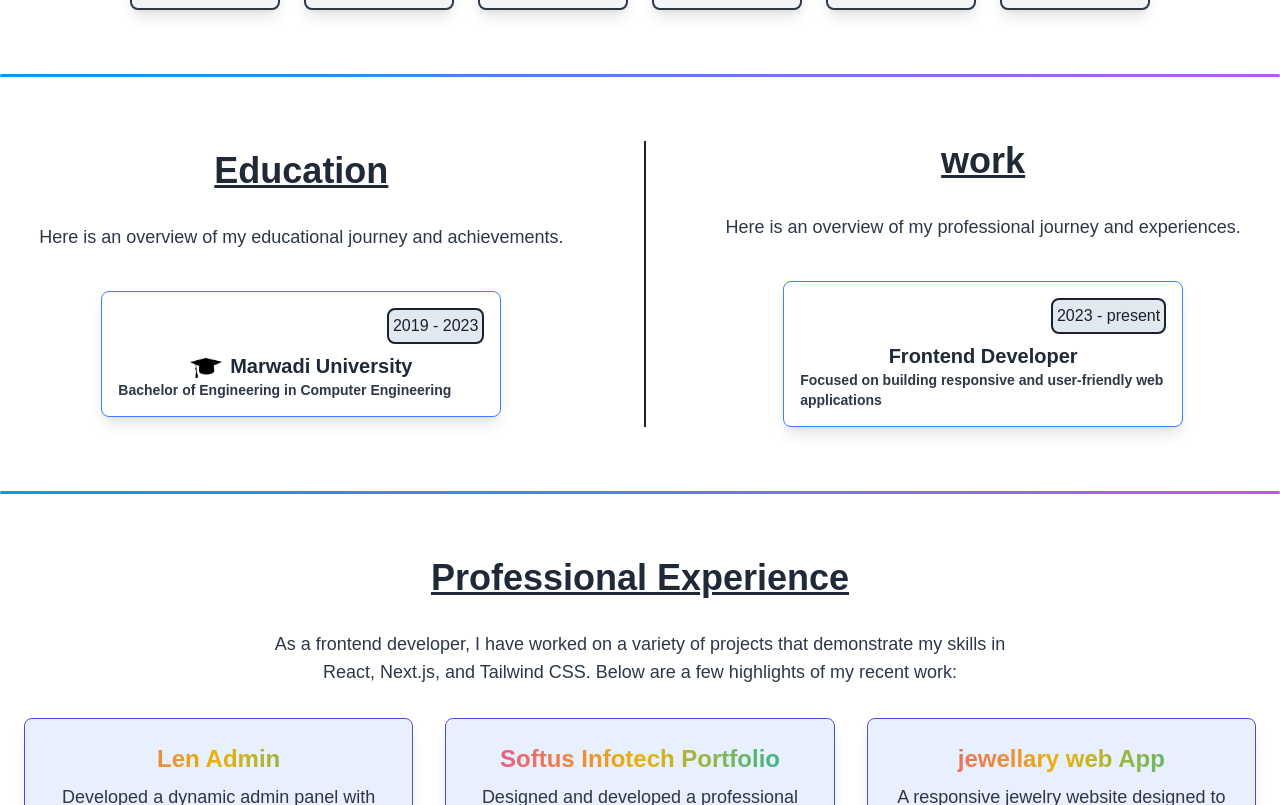
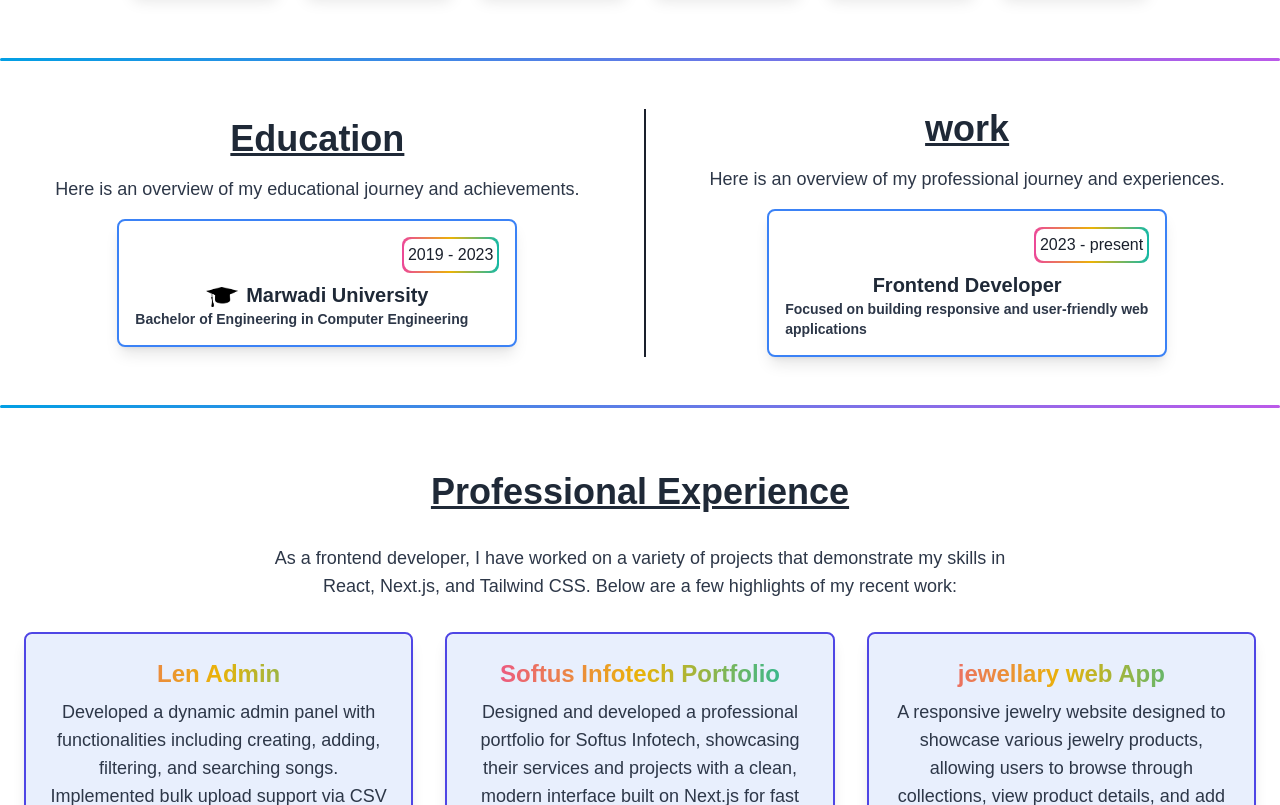
Before and after one commit to Milansojitra9018/portfolio, a Next.js app: page / in a window 1280 px wide. Shown: the part 1155-1960 px from the top of the page. Built offline with nearby package versions, Linux system fonts and the light colour scheme.

Commit message:
added border in dark mode in card

```diff
--- a/src/app/components/dashboard.js
+++ b/src/app/components/dashboard.js
@@ -119,7 +119,7 @@ const Dashboard = () => {
     <>
       <section
         id="home"
-        className="bg-[#F9FAFB] dark:bg-dark-primary font-sans pt-8"
+        className="bg-[#F9FAFB] dark:bg-dark-primary font-sans pt-4 "
       >
         <div className="min-h-screen flex flex-col justify-center items-center text-center px-12 md:px-4">
           <div className="flex justify-center items-center gap-10 max-sm:flex-col">
@@ -225,21 +225,26 @@ const Dashboard = () => {
 
       <section
         id="education"
-        className="w-full flex flex-col items-center justify-center py-16 bg-white dark:bg-dark-primary px-2"
+        className="w-full flex flex-col items-center justify-center max-md:py-8 py-12 bg-white dark:bg-dark-primary px-2"
       >
-       <div className="max-lg:flex-col flex justify-between gap-20">
+       <div className="max-lg:flex-col flex justify-between max-md:gap-10 gap-16">
        <div className='flex flex-col justify-center items-center'>
-       <h2 className="text-4xl max-sm:text-3xl font-bold text-center text-gray-800 dark:text-dark-textgray underline decoration-decoration dark:decoration-dark-decoration mb-8">
+       <h2 className="text-4xl max-sm:text-3xl font-bold text-center text-gray-800 dark:text-dark-textgray underline decoration-decoration dark:decoration-dark-decoration max-md:mb-2 mb-4">
           Education
         </h2>
-        <p className="text-lg text-center text-dark-secondary dark:text-dark-textgray mb-10">
+        <p className="text-lg text-center text-dark-secondary dark:text-dark-textgray mb-4 max-md:mb-2">
           Here is an overview of my educational journey and achievements.
         </p>
         <div className="w-full max-w-[400px] items-center justify-center">
-          <div className=" border border-secondary dark:border-dark-secondary bg-white dark:bg-dark-secondary text-dark-primary dark:text-white rounded-lg shadow-lg transition-transform transform hover:scale-105 p-4">
-            <div className="w-full flex justify-end">
-              <p className="font-medium border-2 border-dark-primary p-1 rounded-lg bg-slate-200 dark:border-dark-textgray dark:text-white dark:bg-inherit">2019 - 2023</p>
-            </div>
+          <div className=" border-2 border-secondary  bg-white dark:bg-dark-secondary text-dark-primary dark:text-white rounded-lg shadow-lg transition-transform transform hover:scale-105 p-4">
+          <div className="w-full flex justify-end">
+  <div className="p-[2px] bg-gradient-to-r from-pink-500 via-yellow-500 to-teal-500 rounded-lg">
+    <p className="font-medium  bg-white dark:bg-dark-secondary text-dark-primary dark:text-white p-1 rounded-lg">
+      2019 - 2023
+    </p>
+  </div>
+</div>
+
             <div className="flex justify-center items-center gap-2 ">
               <Image
                 src={"/images/degree.png"}
@@ -261,17 +266,21 @@ const Dashboard = () => {
        </div>
        <div className="max-lg:hidden border dark:border-dark-textgray border-dark-primary"/>
        <div className="flex flex-col justify-center items-center">
-       <h2 className="text-4xl max-sm:text-3xl font-bold text-center text-gray-800 dark:text-dark-textgray underline decoration-decoration dark:decoration-dark-decoration mb-8">
+       <h2 className="text-4xl max-sm:text-3xl font-bold text-center text-gray-800 dark:text-dark-textgray underline decoration-decoration dark:decoration-dark-decoration max-md:mb-2 mb-4">
           work
         </h2>
-        <p className="text-lg text-center text-dark-secondary dark:text-dark-textgray mb-10">
+        <p className="text-lg text-center text-dark-secondary dark:text-dark-textgray mb-4 max-md:mb-2">
         Here is an overview of my professional journey and experiences.
         </p>
         <div className="w-full max-w-[400px] items-center justify-center">
-          <div className=" border border-secondary dark:border-dark-secondary bg-white dark:bg-dark-secondary text-dark-primary dark:text-white rounded-lg shadow-lg transition-transform transform hover:scale-105 p-4">
-            <div className="w-full flex justify-end">
-              <p className="font-medium border-2 border-dark-primary p-1 rounded-lg bg-slate-200 dark:border-dark-textgray dark:text-white dark:bg-inherit">2023 - present</p>
-            </div>
+          <div className=" border-2 border-secondary bg-white dark:bg-dark-secondary text-dark-primary dark:text-white rounded-lg shadow-lg transition-transform transform hover:scale-105 p-4">
+          <div className="w-full flex justify-end">
+  <div className="p-[2px] bg-gradient-to-r from-pink-500 via-yellow-500 to-teal-500 rounded-lg">
+    <p className="font-medium bg-white dark:bg-dark-secondary  text-dark-primary dark:text-white p-1 rounded-lg">
+      2023 - present
+    </p>
+  </div>
+</div>
             <div className="flex justify-center items-center ">
               <h3 className="text-xl font-semibold text-gray-800 dark:text-dark-textgray pt-2">
                 Frontend Developer
@@ -304,7 +313,7 @@ const Dashboard = () => {
           {projectData.map((project, index) => (
             <motion.div
               key={index}
-              className="relative border border-primary dark:border-dark-secondary bg-white dark:bg-dark-secondary p-6 rounded-lg shadow-lg transition-all duration-500 hover:scale-105 transform hover:shadow-xl  text-white"
+              className="relative border-2 border-primary  bg-white dark:bg-dark-secondary p-6 rounded-lg shadow-lg transition-all duration-500 hover:scale-105 transform hover:shadow-xl  text-white"
               whileHover={{ scale: 1.05 }}
             >
               <div className="absolute top-0 left-0 right-0 bottom-0 bg-secondaryhover/50 opacity-20 rounded-lg"></div>
@@ -339,7 +348,7 @@ const Dashboard = () => {
           {servicesData.map((service, index) => (
             <motion.div
               key={index}
-              className="border border-secondary dark:border-dark-secondary bg-white dark:bg-dark-secondary p-6 rounded-lg shadow-lg transition-transform transform hover:scale-105"
+              className="border-2 border-secondary  bg-white dark:bg-dark-secondary p-6 rounded-lg shadow-lg transition-transform transform hover:scale-105"
               initial={{ opacity: 0, y: 20 }}
               animate={{ opacity: 1, y: 0 }}
               transition={{ duration: 0.5, delay: index * 0.1 }}
--- a/src/app/components/footer.js
+++ b/src/app/components/footer.js
@@ -18,7 +18,7 @@ const Footer = () => {
         <div className="flex items-center gap-2">
   <a href="tel:+919484489018" className="flex items-center">
     <Image src="/images/phone.png" unoptimized alt="Phone" width={24} height={24} />
-    <span className="font-medium">+91 9484489018</span>
+    <span className="font-medium pl-2">+91 9484489018</span>
   </a>
 </div>
 <div className="flex items-center gap-2">
@@ -29,7 +29,7 @@ const Footer = () => {
               className="font-medium underline flex"
             >
     <Image src="/images/map.png" unoptimized alt="Phone" width={24} height={24}/>
-    Surat, Gujarat, India
+  <span className='pl-2'>Surat, Gujarat, India</span>
     </a>
 </div>
 <div className='flex gap-4 justify-start pl-2'>
--- a/src/app/components/navbar.js
+++ b/src/app/components/navbar.js
@@ -38,6 +38,7 @@ const Navbar = () => {
 
   const handleSetActive = (item) => {
     setActiveItem(item);
+    setIsMenuOpen(false)
     const section = document.getElementById(item.toLowerCase());
     if (section) {
       section.scrollIntoView({ behavior: "smooth" });
```
